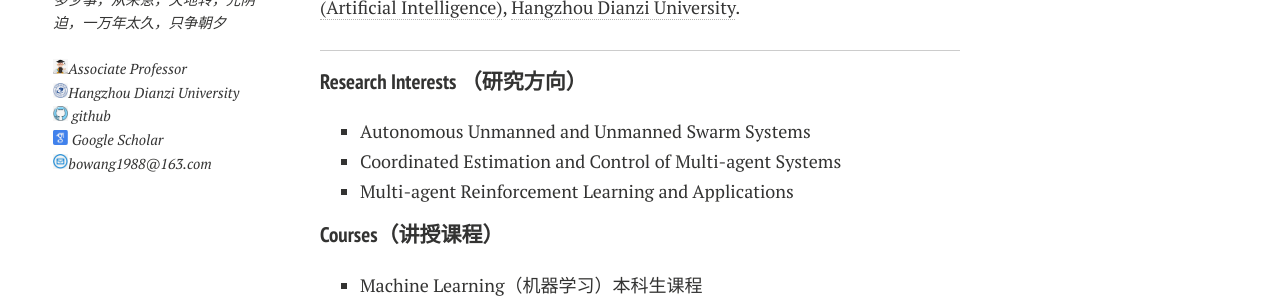
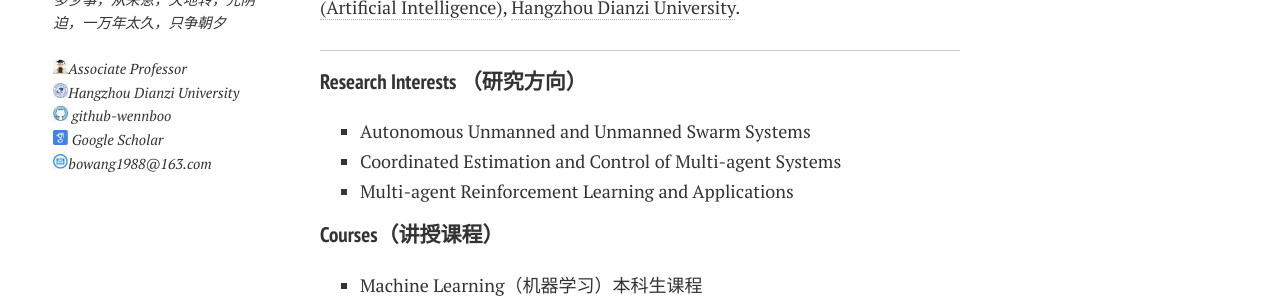
Before and after one commit to wennboo/wennboo.github.io, a Jekyll site: the page built from index.md, in a window 1280 px wide. Shown: the part 369-669 px from the top of the page. Built offline with Jekyll 4.4.1, drawn with Linux system fonts in a browser that asks for light colours; nearby versions of some CDN libraries; comment, search, counter and statistics services are not loaded; a style sheet for code colours, icons or effects is not loaded.

Commit message:
Update author-bio.html

```diff
--- a/_includes/author-bio.html
+++ b/_includes/author-bio.html
@@ -8,7 +8,7 @@
 
 {% if site.owner.Institute%}<p style="text-indent:0;"><a href="https://www.hdu.edu.cn/main.htm"><img src="{{ site.url }}/images/logo/hdu.png" width="15" height="15"></i>{{ site.owner.Institute }}</a></p>{% endif %}
 
-{% if site.owner.github %}<p style="text-indent:0;"><a href="https://github.com/{{ site.owner.github }}"><img src="{{ site.url }}/images/logo/git.png" width="15" height="15"></i> github</a></p>{% endif %}
+{% if site.owner.github %}<p style="text-indent:0;"><a href="https://github.com/{{ site.owner.github }}"><img src="{{ site.url }}/images/logo/git.png" width="15" height="15"></i> github-wennboo</a></p>{% endif %}
 
 {% if site.owner.scholar%}<p style="text-indent:0;"><a href="{{ site.owner.scholar}}"><img src="{{ site.url }}/images/logo/scholor.png" width="15" height="15"></i> Google Scholar</a></p>{% endif %}
 
```
